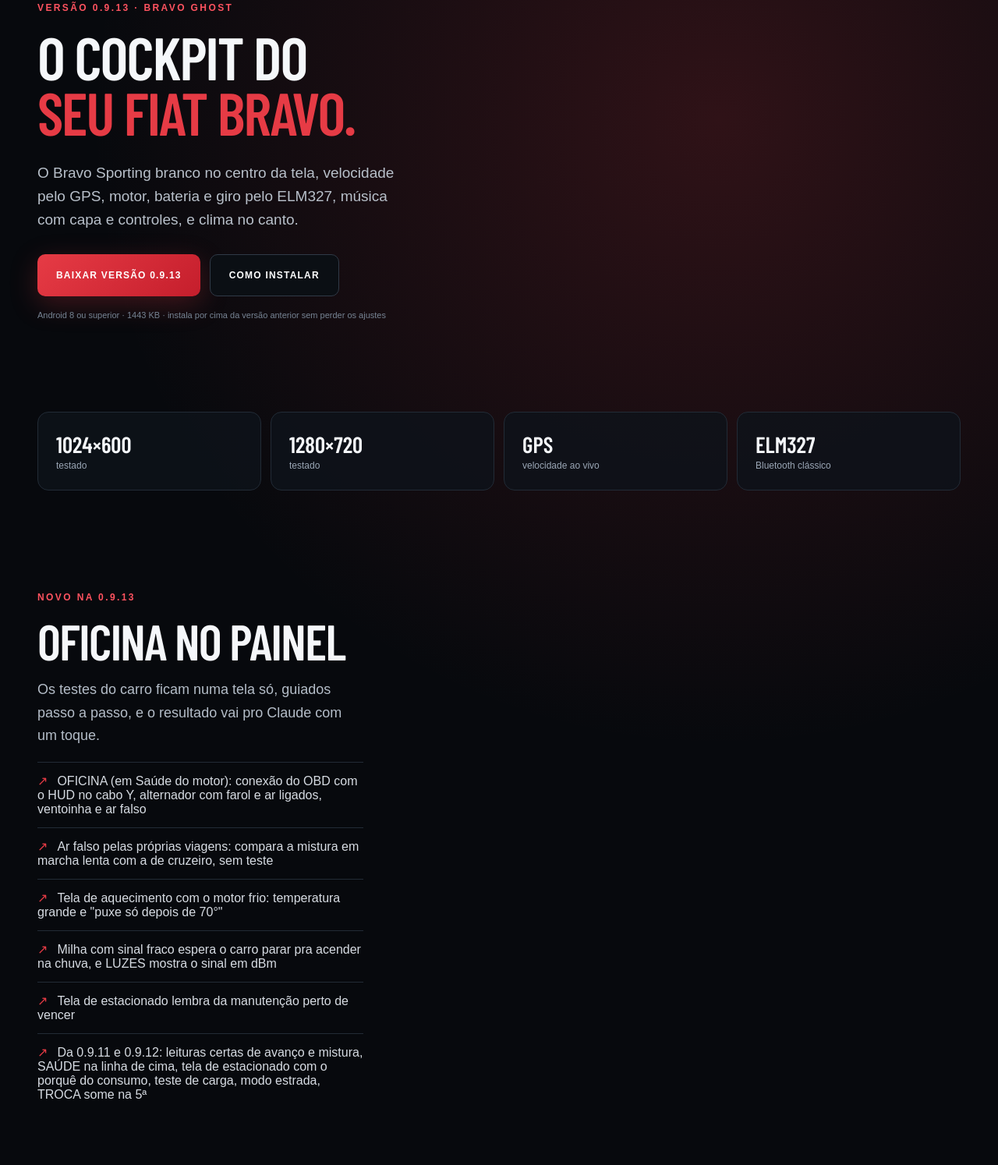
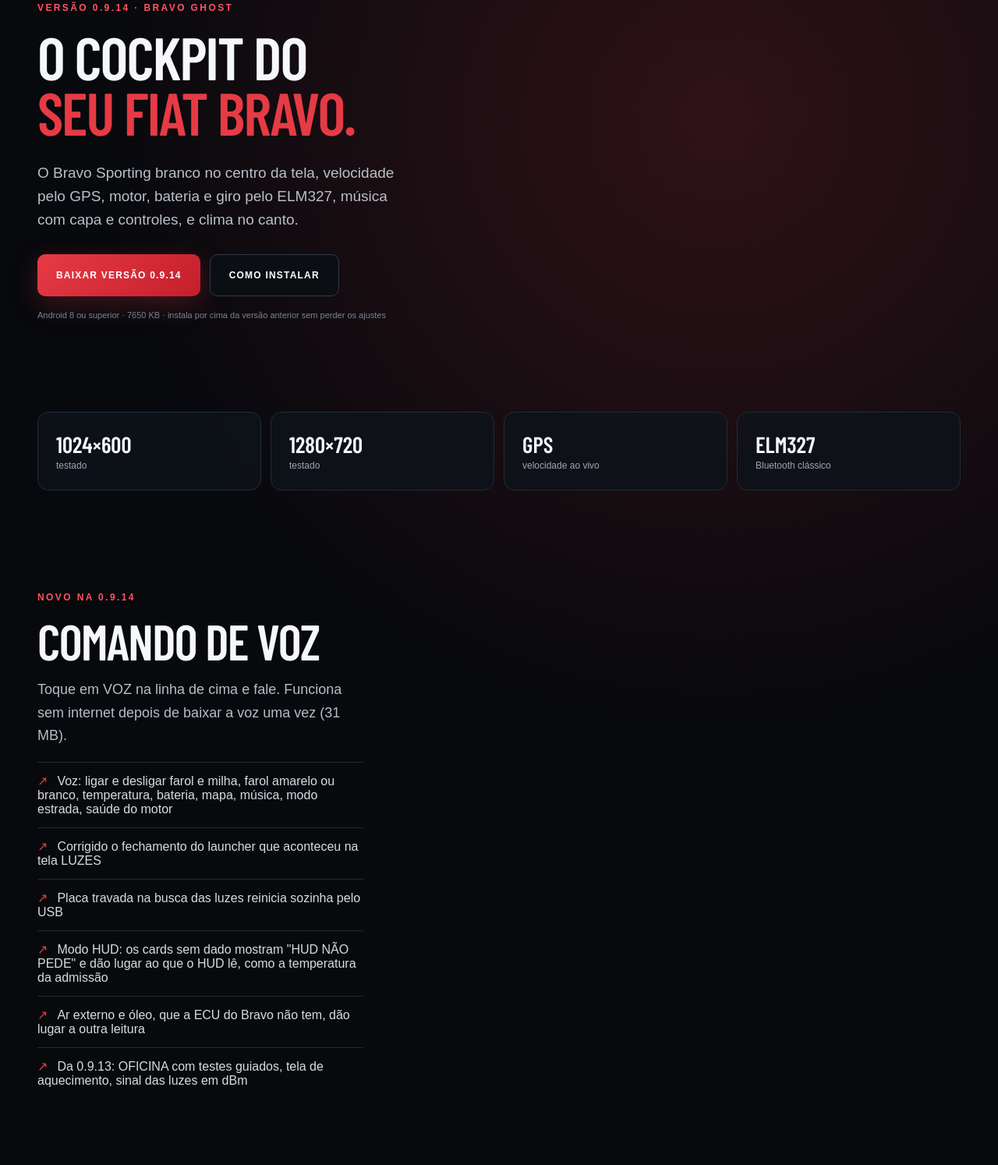
Before and after one commit to lucasroarts-rgb/bravo-launcher-download, a plain HTML site: page index.html in a window 1280 px wide. Shown: the part 166-1660 px from the top of the page at 78% size. Drawn offline with Linux system fonts and the light colour scheme.

Commit message:
Bravo Launcher 0.9.14: voice commands, LUZES crash fix, HUD mode cards

```diff
--- a/index.html
+++ b/index.html
@@ -5,7 +5,7 @@
   <meta name="viewport" content="width=device-width,initial-scale=1">
   <meta name="theme-color" content="#050506">
   <meta name="robots" content="noindex, nofollow">
-  <title>Bravo Launcher 0.9.13, download</title>
+  <title>Bravo Launcher 0.9.14, download</title>
   <meta name="description" content="Baixe o Bravo Launcher para a central multimídia Android do Fiat Bravo.">
   <link rel="stylesheet" href="assets/site.css">
   <link rel="icon" href="assets/icon-192.png" type="image/png">
@@ -14,20 +14,20 @@
   <div class="progress" aria-hidden="true"></div>
   <header class="nav">
     <a class="brand" href="#top" aria-label="Bravo Ghost"><img src="assets/bravo-ghost-wordmark.webp" alt="Bravo Ghost" width="160" height="33"></a>
-    <a class="nav-download" href="Bravo-Launcher-v0.9.13.apk" download>BAIXAR APK</a>
+    <a class="nav-download" href="Bravo-Launcher-v0.9.14.apk" download>BAIXAR APK</a>
   </header>
 
   <main id="top">
     <section class="hero">
       <div class="hero-copy" data-reveal>
-        <p class="eyebrow">VERSÃO 0.9.13 · BRAVO GHOST</p>
+        <p class="eyebrow">VERSÃO 0.9.14 · BRAVO GHOST</p>
         <h1>O COCKPIT DO<br><em>SEU FIAT BRAVO.</em></h1>
         <p class="lead">O Bravo Sporting branco no centro da tela, velocidade pelo GPS, motor, bateria e giro pelo ELM327, música com capa e controles, e clima no canto.</p>
         <div class="actions">
-          <a class="button primary" href="Bravo-Launcher-v0.9.13.apk" download>BAIXAR VERSÃO 0.9.13</a>
+          <a class="button primary" href="Bravo-Launcher-v0.9.14.apk" download>BAIXAR VERSÃO 0.9.14</a>
           <a class="button ghost" href="#instalar">COMO INSTALAR</a>
         </div>
-        <p class="meta">Android 8 ou superior · 1443 KB · instala por cima da versão anterior sem perder os ajustes</p>
+        <p class="meta">Android 8 ou superior · 7650 KB · instala por cima da versão anterior sem perder os ajustes</p>
       </div>
 
     </section>
@@ -41,16 +41,16 @@
 
     <section class="feature" data-reveal>
       <div>
-        <p class="eyebrow">NOVO NA 0.9.13</p>
-        <h2>OFICINA NO PAINEL</h2>
-        <p>Os testes do carro ficam numa tela só, guiados passo a passo, e o resultado vai pro Claude com um toque.</p>
+        <p class="eyebrow">NOVO NA 0.9.14</p>
+        <h2>COMANDO DE VOZ</h2>
+        <p>Toque em VOZ na linha de cima e fale. Funciona sem internet depois de baixar a voz uma vez (31 MB).</p>
         <ul>
-          <li>OFICINA (em Saúde do motor): conexão do OBD com o HUD no cabo Y, alternador com farol e ar ligados, ventoinha e ar falso</li>
-          <li>Ar falso pelas próprias viagens: compara a mistura em marcha lenta com a de cruzeiro, sem teste</li>
-          <li>Tela de aquecimento com o motor frio: temperatura grande e "puxe só depois de 70°"</li>
-          <li>Milha com sinal fraco espera o carro parar pra acender na chuva, e LUZES mostra o sinal em dBm</li>
-          <li>Tela de estacionado lembra da manutenção perto de vencer</li>
-          <li>Da 0.9.11 e 0.9.12: leituras certas de avanço e mistura, SAÚDE na linha de cima, tela de estacionado com o porquê do consumo, teste de carga, modo estrada, TROCA some na 5ª</li>
+          <li>Voz: ligar e desligar farol e milha, farol amarelo ou branco, temperatura, bateria, mapa, música, modo estrada, saúde do motor</li>
+          <li>Corrigido o fechamento do launcher que aconteceu na tela LUZES</li>
+          <li>Placa travada na busca das luzes reinicia sozinha pelo USB</li>
+          <li>Modo HUD: os cards sem dado mostram "HUD NÃO PEDE" e dão lugar ao que o HUD lê, como a temperatura da admissão</li>
+          <li>Ar externo e óleo, que a ECU do Bravo não tem, dão lugar a outra leitura</li>
+          <li>Da 0.9.13: OFICINA com testes guiados, tela de aquecimento, sinal das luzes em dBm</li>
         </ul>
       </div>
     </section>
@@ -66,12 +66,12 @@
         <li><span>04</span><p>Toque na faixa de música e libere o Bravo Launcher no acesso às notificações.</p></li>
         <li><span>05</span><p>Pressione Home e escolha Bravo Launcher como tela inicial, sempre.</p></li>
       </ol>
-      <a class="button primary wide" href="Bravo-Launcher-v0.9.13.apk" download>BAIXAR O APK AGORA</a>
+      <a class="button primary wide" href="Bravo-Launcher-v0.9.14.apk" download>BAIXAR O APK AGORA</a>
     </section>
   </main>
 
   <footer>
-    <p>Bravo Launcher 0.9.13 · protótipo independente para uso particular.</p>
+    <p>Bravo Launcher 0.9.14 · protótipo independente para uso particular.</p>
     <p>Não substitui o painel original nem os alertas de segurança do veículo.</p>
   </footer>
 
```
Also changed, not shown: version.json (+6 -6 lines), 2 other files.
